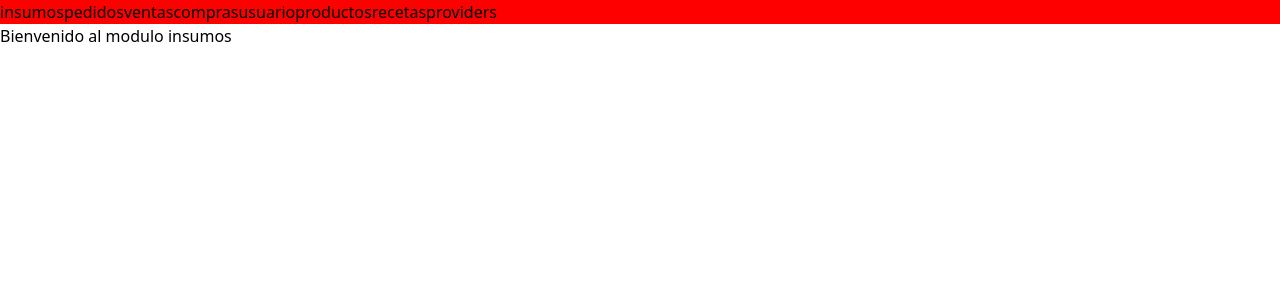
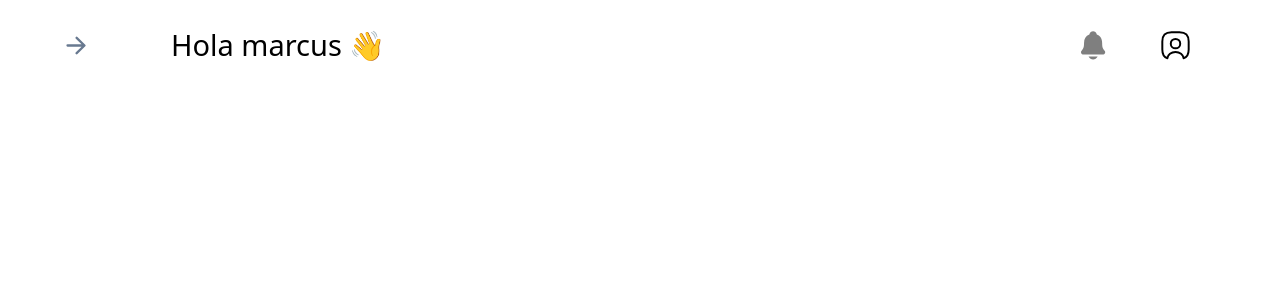
Before and after one commit to LuisM03/frontend_soff, a React (Create React App) app: page /insumos in a window 1280 px wide. Shown: the top 300 px of the page. Built offline with nearby package versions, Linux system fonts and the light colour scheme.

Commit message:
menucagada

```diff
--- /dev/null
+++ b/src/components/cabecera.jsx
@@ -0,0 +1,32 @@
+import "./styles/style-cabecera.css"
+import Vector1 from "./icons/Vector1"
+import Avatar from "./icons/Avatar"
+
+import Campana from "./icons/Campana"
+export default function Cabecera(){
+    return(
+        <div className="header">
+
+        <div className="flecha">
+        <Vector1 />
+        <p>Hola marcus 👋</p>
+
+        </div>
+
+        <div className="img-2">
+        <Campana/>
+        <div className="user">
+        <Avatar/>
+            </div>
+        </div>
+
+
+
+
+
+
+
+
+        </div>
+    )
+}
--- /dev/null
+++ b/src/components/cuerpo.jsx
@@ -0,0 +1,15 @@
+import "./styles/style-cuerpo.css"
+import Time from "./icons/Time"
+export default function Cuerpo(){
+    return(
+        <div className="cuerpo">
+            <div className="name-modulo">
+                <p>Pedido</p>
+            </div>
+
+            <div className="time">
+                <Time/>
+            </div>
+        </div>
+    )
+}
--- /dev/null
+++ b/src/components/icons/Avatar.jsx
@@ -0,0 +1,9 @@
+
+export default function avatar(){
+    return(
+
+<svg width="29" height="35" viewBox="0 0 22 22" fill="none" xmlns="http://www.w3.org/2000/svg">
+<path d="M14 1H8C3 1 1 3 1 8V14C1 17.78 2.14 19.85 4.86 20.62C5.08 18.02 7.75 15.97 11 15.97C14.25 15.97 16.92 18.02 17.14 20.62C19.86 19.85 21 17.78 21 14V8C21 3 19 1 14 1ZM11 13.17C9.02 13.17 7.42 11.56 7.42 9.58C7.42 7.6 9.02 6 11 6C12.98 6 14.58 7.6 14.58 9.58C14.58 11.56 12.98 13.17 11 13.17Z" stroke="black" stroke-width="1.5" stroke-linecap="round" stroke-linejoin="round"/>
+</svg>
+    )
+}
--- /dev/null
+++ b/src/components/icons/Campana.jsx
@@ -0,0 +1,7 @@
+export default function campana(){
+    return(
+<svg width="25" height="29" viewBox="0 0 15 17" fill="none" xmlns="http://www.w3.org/2000/svg">
+<path d="M14.205 11.6779C14.1423 11.6024 14.0807 11.5269 14.0203 11.454C13.1897 10.4493 12.6872 9.84301 12.6872 6.99895C12.6872 5.52652 12.335 4.31837 11.6407 3.41226C11.1287 2.74287 10.4367 2.23507 9.52452 1.85979C9.51278 1.85326 9.5023 1.8447 9.49356 1.8345C9.16548 0.735837 8.26767 0 7.25509 0C6.24251 0 5.34509 0.735837 5.017 1.83336C5.00824 1.84319 4.99791 1.85148 4.98642 1.8579C2.85781 2.73419 1.82334 4.4154 1.82334 6.99782C1.82334 9.84301 1.32158 10.4493 0.490222 11.4529C0.429815 11.5257 0.368275 11.5997 0.305602 11.6767C0.143711 11.872 0.0411392 12.1095 0.0100265 12.3612C-0.0210861 12.6129 0.0205624 12.8683 0.130043 13.0971C0.362989 13.5879 0.859462 13.8926 1.42616 13.8926H13.0882C13.6522 13.8926 14.1453 13.5883 14.379 13.0997C14.489 12.8709 14.531 12.6153 14.5002 12.3633C14.4693 12.1113 14.3669 11.8734 14.205 11.6779ZM7.25509 16.9141C7.80066 16.9136 8.33594 16.7655 8.80415 16.4855C9.27236 16.2055 9.65605 15.8039 9.91453 15.3235C9.9267 15.3004 9.93272 15.2747 9.93199 15.2486C9.93126 15.2226 9.9238 15.1972 9.91035 15.1749C9.8969 15.1526 9.87791 15.1341 9.85522 15.1213C9.83253 15.1085 9.80692 15.1018 9.78088 15.1018H4.73006C4.70399 15.1018 4.67833 15.1084 4.65559 15.1212C4.63285 15.134 4.61381 15.1524 4.60031 15.1747C4.58681 15.197 4.57933 15.2225 4.57858 15.2485C4.57783 15.2746 4.58384 15.3004 4.59604 15.3235C4.85448 15.8039 5.23811 16.2054 5.70625 16.4854C6.17439 16.7654 6.70959 16.9136 7.25509 16.9141Z" fill="black" fill-opacity="0.5"/>
+</svg>
+)
+}
--- /dev/null
+++ b/src/components/icons/Vector1.jsx
@@ -0,0 +1,12 @@
+
+export default function flecha1(){
+    return (
+
+    <svg width="20" height="45"  viewBox="0 0 13 12" fill="none" xmlns="http://www.w3.org/2000/svg">
+    <path d="M6.92308 1L12 6L6.92308 11M11.2949 6H1" stroke="#687990" stroke-width="1.5" stroke-linecap="round" stroke-linejoin="round"/>
+    </svg>
+
+
+
+    )
+}
--- a/src/components/navbar.jsx
+++ b/src/components/navbar.jsx
@@ -1,5 +1,5 @@
 import { Link } from "react-router-dom"
-import "./styles/style-navbar.css"
+import "./styles/style-cabecera.css"
 export default function Navbar(){
     return(
         <div className="caja">
--- /dev/null
+++ b/src/components/styles/style-cabecera.css
@@ -0,0 +1,31 @@
+
+.header{
+    display: flex;
+    height: 90px;
+    background-color: rgb(255, 255, 255);
+    align-items: center;
+}
+
+.flecha{
+    display: flex;
+    align-items: center;
+    padding: 66px;
+
+}
+p{
+    padding-left: 35px;
+    font-size: 20px;
+}
+
+.img-2{
+    display: flex;
+    align-items: center;
+    padding: 35px;
+    margin-left: auto;
+
+
+
+}
+.user{
+    margin: 55px;
+}
--- /dev/null
+++ b/src/components/styles/style-cuerpo.css
@@ -0,0 +1,20 @@
+/* *{
+    border:  solid 2px black;
+} */
+
+.cuerpo{
+    display: flex;
+    height: 115px;
+    background-color: rgb(255, 255, 255);
+    align-items: center;
+}
+p{
+    padding-left: 85px;
+    font-size: 29px;
+}
+.time{
+    display: flex;
+    align-items: center;
+    padding: 100px;
+    margin-left: auto;
+}
--- a/src/components/styles/style-navbar.css
+++ b/src/components/styles/style-navbar.css
@@ -1,3 +1,3 @@
-.caja{
+/* .caja{
     background-color: red;
-}
+} */
--- a/src/views/insumos.jsx
+++ b/src/views/insumos.jsx
@@ -1,10 +1,13 @@
-import Navbar from "../components/navbar"
+// import Navbar from "../components/navbar"
+import Cabecera from "../components/cabecera"
 
 export default function Insumo(){
     return (
         <div>
-            <Navbar />
-            <h1>Bienvenido al modulo insumos</h1>
+            {/* <Navbar />  */}
+            <Cabecera />
+
+
         </div>
     )
 }
--- a/src/views/pedidos.jsx
+++ b/src/views/pedidos.jsx
@@ -1,10 +1,11 @@
-import Navbar from "../components/navbar"
+// import Navbar from "../components/navbar"
+import Cuerpo from "../components/cuerpo"
 
 export default function Pedido(){
     return (
         <div>
-            <Navbar />
-            <h1>Bienvenido a modulo pedidos</h1>
+            {/* <Navbar />  */}
+            <Cuerpo />
         </div>
     )
 }
```
Also changed, not shown: src/components/icons/Time.jsx (added, +8 -0 lines).
